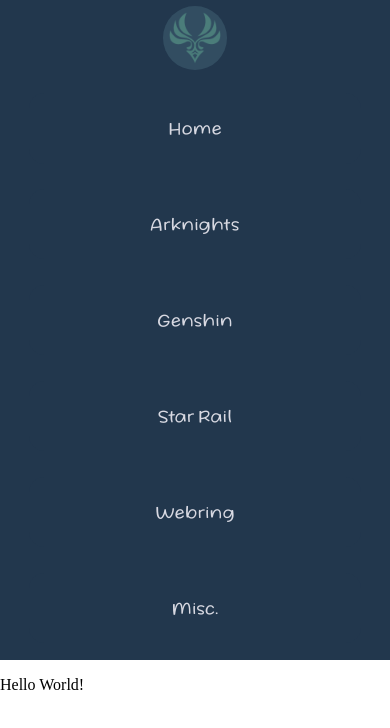
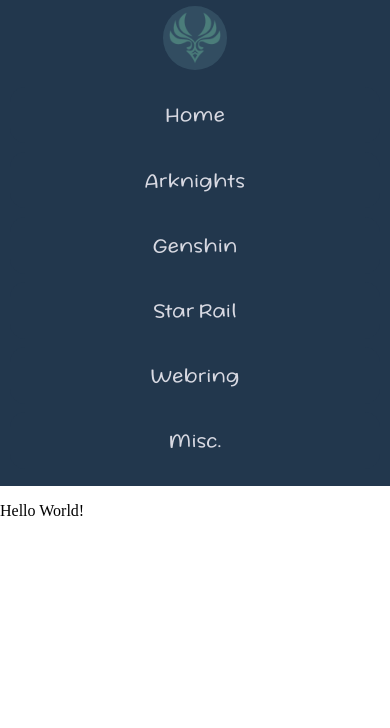
Before and after one commit to noktalis/site-in-limbo, a Next.js app in the folder site/: page /wip in a window 390 px wide. Shown: the top 728 px of the page. Built offline with nearby package versions, Linux system fonts and the light colour scheme.

Commit message:
adjusted topnav mobile format

```diff
--- a/site/styles/css/topnav.module.css
+++ b/site/styles/css/topnav.module.css
@@ -20,6 +20,7 @@
 .nav {
   position: sticky;
   top: 0;
+  width: 100%;
   display: grid;
   grid: "left buttons right";
   grid-template-columns: 1fr auto 1fr;
@@ -42,8 +43,8 @@
   justify-self: center;
   padding: 0 2vh 0 2vh;
   margin: 0 auto;
-  height: 75%;
-  font-size: 16px;
+  height: 65%;
+  font-size: 20px;
   font-family: FridayOctoberTwelve, "Friday October Twelve", "Comic Sans", sans-serif;
   background-color: var(--lyt-nav);
   color: var(--lyt-nav-a);
@@ -70,28 +71,35 @@
   opacity: 100%;
 }
 
-@media (max-width: 800px) {
+@media (max-width: 900px) {
+  .buttons button {
+    font-size: 18px;
+  }
+}
+@media (max-width: 785px) {
   .nav {
     grid: "top" "buttons";
-    gap: 2vh;
+    gap: 1.25vh;
   }
   .indicator {
     justify-self: center;
   }
   .buttons {
-    grid-template-columns: auto;
-    grid-template-rows: repeat(6, auto);
-    gap: 3vh;
+    grid-template-columns: repeat(3, auto);
+    grid-template-rows: repeat(2, auto);
+    gap: 1vh;
     padding-bottom: 2vh;
   }
   .buttons button {
     height: 100%;
-    padding: 3vh;
-    width: 65%;
+    padding: 2vh 1.5vh 2vh 1.5vh;
+    width: 95%;
+    font-size: 18px;
   }
 }
-@media (max-width: 525px) {
-  .buttons button {
-    width: 85%;
+@media (max-width: 425px) {
+  .buttons {
+    grid-template-columns: auto;
+    grid-template-rows: repeat(6, auto);
   }
 }
--- a/site/styles/modules/topnav.module.scss
+++ b/site/styles/modules/topnav.module.scss
@@ -5,6 +5,7 @@
 @mixin nav ($bg-color, $font) {
 	position: sticky;
 	top: 0;
+	width: 100%;
 
 	display: grid;
 	grid: 'left buttons right';
@@ -35,9 +36,9 @@
 
 	padding:  0 2vh 0 2vh;
 	margin: 0 auto;
-	height: 75%;
+	height: 65%;
 
-	font-size: 16px;
+	font-size: 20px;
 	font-family: $nav-font;
 
 	background-color: var($bg-color);
@@ -79,30 +80,39 @@
 	}
 }
 
-@media (max-width: 800px) {
+@media (max-width: 900px) {
+	.buttons button {
+		font-size: 18px;
+	}
+}
+
+@media (max-width: 785px) {
 	.nav {
-		grid: 	'top'
-				'buttons';
-		gap: 2vh;
+		grid: 'top' 'buttons';
+		gap: 1.25vh;
 	}
 	.indicator {
 		justify-self: center;
 	}
 	.buttons {
-		grid-template-columns: auto;
-		grid-template-rows: repeat(6, auto);
-		gap: 3vh;
+		grid-template-columns: repeat(3, auto);
+		grid-template-rows: repeat(2, auto);
+		gap: 1vh;
 		padding-bottom: 2vh;
 	}
 	.buttons button {
 		height: 100%;
-		padding: 3vh;
-		width: 65%;
+		padding: 2vh 1.5vh 2vh 1.5vh;
+		width: 95%;
+		font-size: 18px;
 	}
 }
 
-@media (max-width: 525px) {
-	.buttons button {
-		width: 85%;
+@media (max-width: 425px) {
+	.buttons {
+		grid-template-columns: auto;
+		grid-template-rows: repeat(6, auto);
+		// gap: 1vh;
+		// padding-bottom: 2vh;
 	}
 }
```
